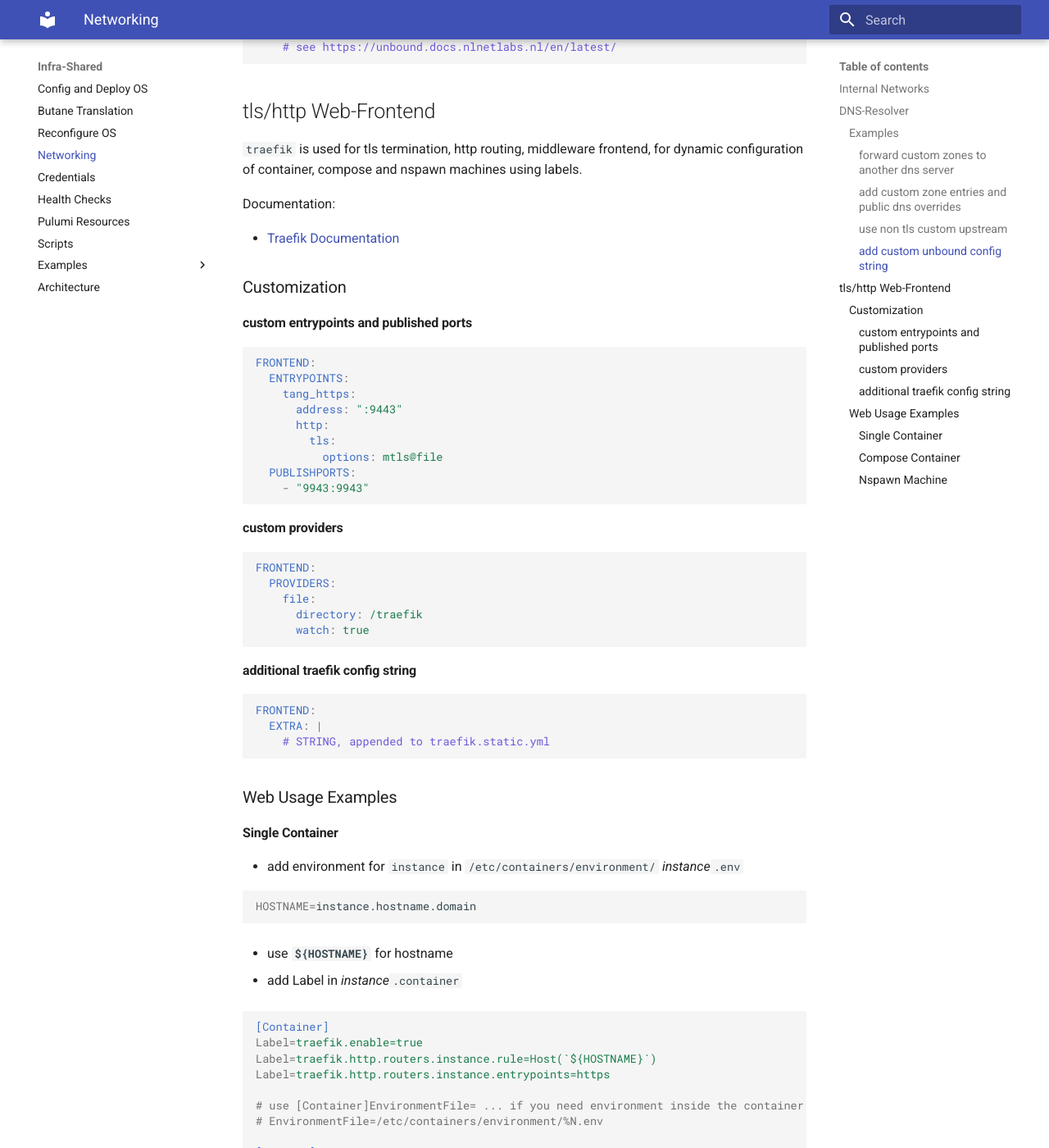
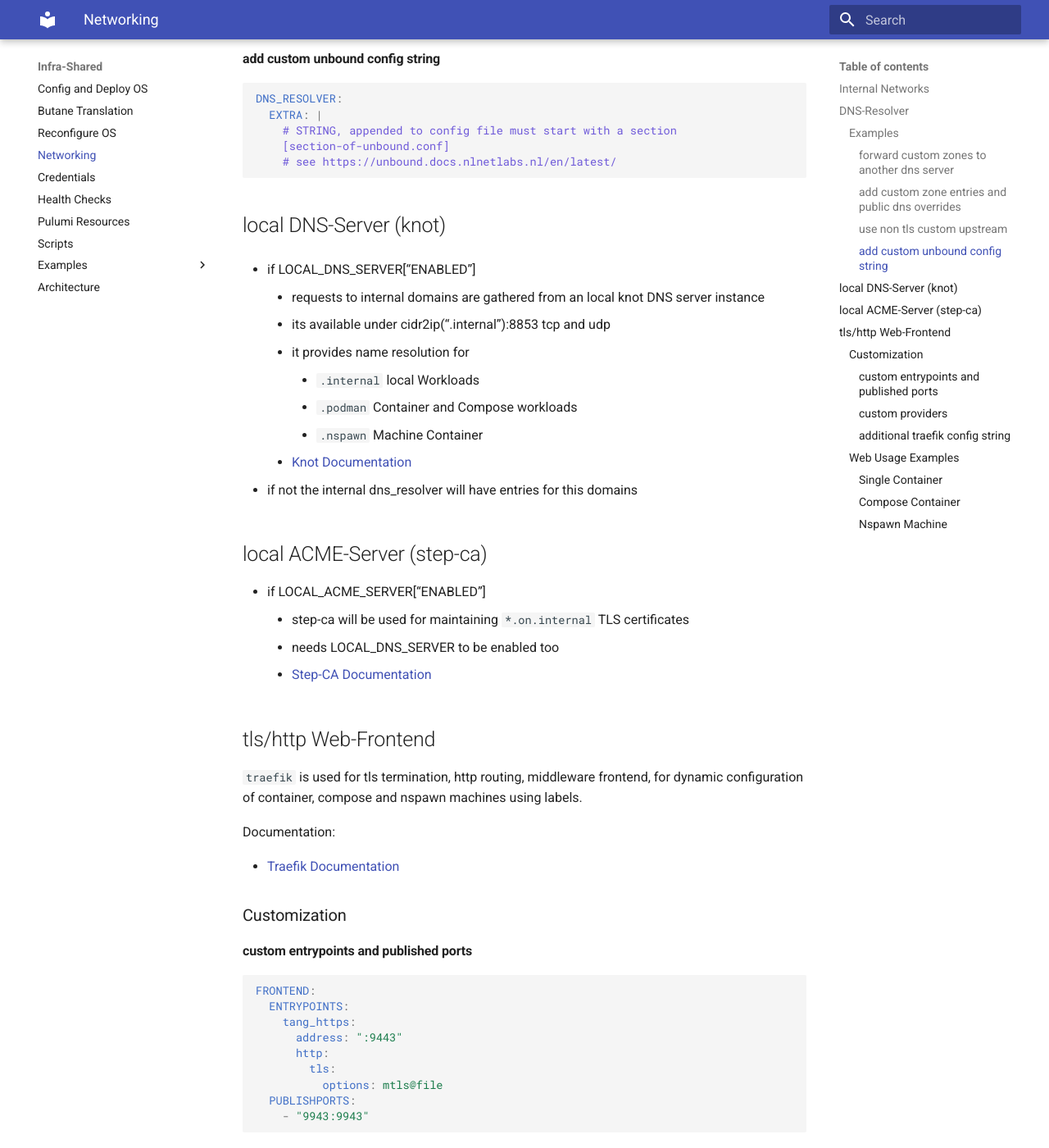
Before and after one commit to wuxxin/infra-shared, an MkDocs documentation site: the page built from docs/networking.md, in a window 1280 px wide and 1400 px high, scrolled down 1785 px. Shown: the whole window at 82% size. Built offline with MkDocs 1.6.1 and Material for MkDocs 9.7.7, drawn with Linux system fonts in a browser that asks for light colours; some of the changed text lies outside the part shown.

Commit message:
update network doc

````diff
--- a/docs/networking.md
+++ b/docs/networking.md
@@ -2,11 +2,13 @@
 
 ## Internal Networks
 
-**10.87.X.X - 10.89.X.X** are used for internal networking
+**10.87.X.X - 10.89.X.X** are used as defaults for internal networking
 
-- `.internal` bridge with dns support
-- `.podman[1-99]` bridge with dns support and dns resolution for `.podman` container
-- `.nspawn` bridge with dns support and dns resolution for `.nspawn` container
+| network name | network range | Description |
+|---|---|---|
+| `.internal` | 10.87.240.1/24 | bridge with dns support |
+| `.nspawn` | 10.87.241.1/24 | bridge with dns support, dns for `.nspawn` container |
+| `.podman[1-99]` | 10.88.0.1/16 | bridge with dns support, dns for `.podman` container |
 
 ## DNS-Resolver
 
@@ -16,6 +18,7 @@
 - default upstream is **split round robin DoT (DNS over TLS)**
     - over 2x dns.google, 2x dns-unfiltered.adguard.com, 2x cloudflare-dns.com
 - dynamic name and reverse ptr resolution for
+    - `.internal` local Workloads
     - `.podman` Container and Compose workloads
     - `.nspawn` Machine Container
 
@@ -83,6 +86,26 @@
     # see https://unbound.docs.nlnetlabs.nl/en/latest/
 
 ```
+
+## local DNS-Server (knot)
+
+- if LOCAL_DNS_SERVER["ENABLED"]
+    - requests to internal domains are gathered from an local knot DNS server instance
+    - its available under cidr2ip(".internal"):8853 tcp and udp
+    - it provides name resolution for
+        - `.internal` local Workloads
+        - `.podman` Container and Compose workloads
+        - `.nspawn` Machine Container
+    - [Knot Documentation](https://www.knot-dns.cz/docs/latest/html/)
+
+- if not the internal dns_resolver will have entries for this domains
+
+## local ACME-Server (step-ca)
+
+- if LOCAL_ACME_SERVER["ENABLED"]
+    - step-ca will be used for maintaining `*.on.internal` TLS certificates
+    - needs LOCAL_DNS_SERVER to be enabled too
+    - [Step-CA Documentation](https://smallstep.com/docs/step-ca/getting-started/)
 
 ## tls/http Web-Frontend
 
````
